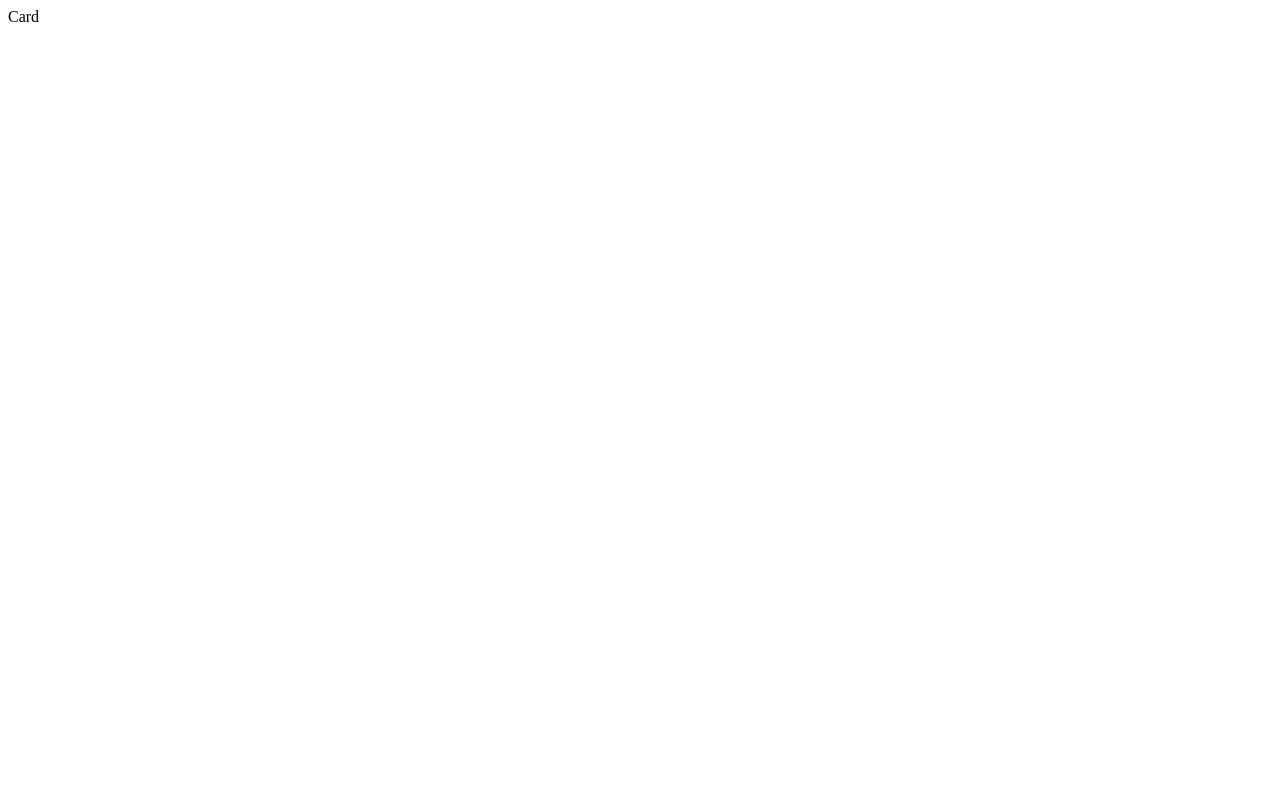
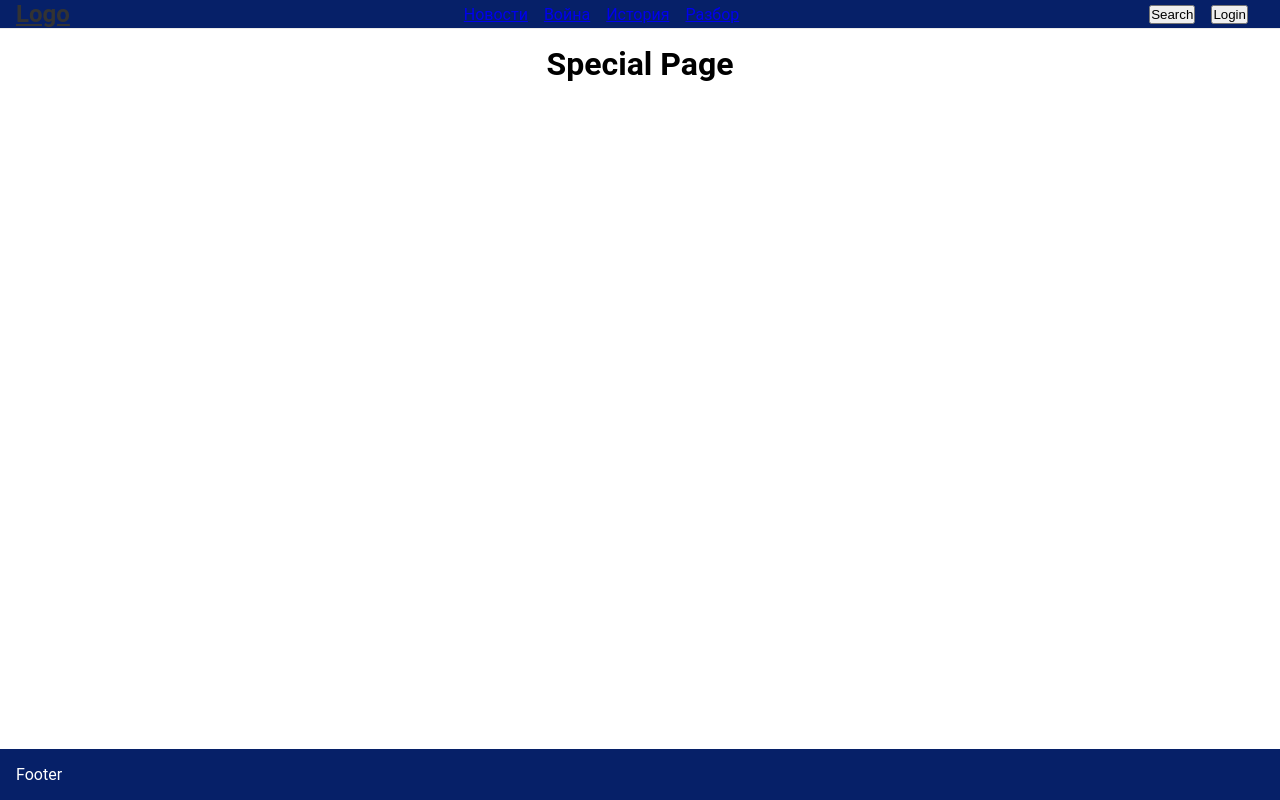
Before and after one commit to vbasoon/nuxt3-app2, a Nuxt app: page /specials in a window 1280 px wide. Built offline with nearby package versions, Linux system fonts and the light colour scheme.

Commit message:
fetch works

```diff
--- a/app.vue
+++ b/app.vue
@@ -1,5 +1,48 @@
 <template>
-  <div>
-    <Card />
+  <div class="wrapper">
+    <TheHeader />
+    <div class="main">
+      <NuxtPage />
+    </div>
+
+    <TheFooter />
   </div>
 </template>
+
+<script setup></script>
+
+<style lang="scss">
+* {
+  margin: 0;
+  padding: 0;
+  box-sizing: border-box;
+}
+
+body {
+  font-family: "Roboto", sans-serif;
+  font-size: 16px;
+  color: #fff;
+  background-color: #000;
+}
+
+h1 {
+  text-align: center;
+  font-size: 2rem;
+  font-weight: bold;
+  margin: 1rem 0;
+}
+
+.wrapper {
+  max-width: 1440px;
+  width: 100%;
+  height: 100vh;
+  margin: 0 auto;
+  display: flex;
+  flex-direction: column;
+  background-color: #fff;
+  color: #000;
+}
+.main {
+  flex: 1;
+}
+</style>
--- /dev/null
+++ b/components/TheFooter.vue
@@ -0,0 +1,13 @@
+<template>
+  <footer>Footer</footer>
+</template>
+
+<script setup></script>
+
+<style lang="scss" scoped>
+footer {
+  padding: 1rem;
+  background: #062068;
+  color: #fff;
+}
+</style>
--- /dev/null
+++ b/components/TheHeader.vue
@@ -0,0 +1,52 @@
+<template>
+  <header class="flex justify-between">
+    <a class="logo" href="/">Logo</a>
+    <nav class="navbar">
+      <nuxt-link to="/">Новости</nuxt-link>
+      <nuxt-link to="/specials">Война</nuxt-link>
+      <nuxt-link to="/articles">История</nuxt-link>
+      <nuxt-link to="/news">Разбор</nuxt-link>
+    </nav>
+    <div class="buttons">
+      <button>Search</button>
+      <button>Login</button>
+    </div>
+  </header>
+</template>
+
+<script setup></script>
+
+<style lang="scss" scoped>
+header {
+  display: flex;
+  justify-content: space-between;
+  align-items: center;
+  padding: 0 1rem;
+  background: #062068;
+  border-bottom: 1px solid #eaeaea;
+}
+
+.logo {
+  font-size: 1.5rem;
+  font-weight: bold;
+  color: #333;
+}
+
+.navbar {
+  display: flex;
+  align-items: center;
+}
+
+.navbar > * {
+  margin-right: 1rem;
+}
+
+.buttons {
+  display: flex;
+  align-items: center;
+}
+
+.buttons > * {
+  margin-right: 1rem;
+}
+</style>
--- a/nuxt.config.ts
+++ b/nuxt.config.ts
@@ -5,4 +5,5 @@ export default defineNuxtConfig({
   typescript: {
     shim: false,
   },
+  modules: ["@unocss/nuxt"],
 });
--- a/package.json
+++ b/package.json
@@ -7,6 +7,11 @@
     "preview": "nuxt preview"
   },
   "devDependencies": {
+    "@unocss/nuxt": "^0.34.1",
     "nuxt": "3.0.0-rc.3"
+  },
+  "dependencies": {
+    "node-sass": "^7.0.1",
+    "sass": "^1.52.1"
   }
 }
--- /dev/null
+++ b/pages/articles.vue
@@ -0,0 +1,13 @@
+<template>
+  <div><h1>Articles</h1></div>
+</template>
+
+<script>
+export default {
+  setup() {
+    return {};
+  },
+};
+</script>
+
+<style lang="scss" scoped></style>
--- /dev/null
+++ b/pages/index.vue
@@ -0,0 +1,49 @@
+<template>
+  <div class="home px-4">
+    <h1 class="text-center pt-3">Main Page</h1>
+    <section class="section section-news border-blue">
+      {{ news.articles }}
+    </section>
+    <section class="section section-news-hot border-blue">
+      section news-hot
+    </section>
+    <section class="section section-news border-blue">section news</section>
+    <section class="section section-hero border-blue">Hero section</section>
+    <section class="section section-news-hot border-blue">
+      section news-hot
+    </section>
+    <section class="section section-news border-blue">section stories</section>
+    <section class="section section-news-big border-blue">
+      section big images
+    </section>
+    <section class="section section-news-hot border-blue">
+      section news-hot
+    </section>
+    <section class="section section-news-big border-blue">
+      section big images
+    </section>
+    <section class="section section-news-bottom border-blue">
+      section bottom
+    </section>
+  </div>
+</template>
+
+<script setup>
+let news = [];
+
+const url =
+  "https://newsapi.org/v2/top-headlines?" +
+  "country=ua&" +
+  "apiKey=77ecb3d574ae41ddb93b7e13fdc4fba6";
+news = await fetch(url).then((r) => r.json());
+console.log(news.articles);
+</script>
+
+<style lang="scss">
+.section {
+  padding: 1rem;
+  background: #062068;
+  color: #fff;
+  margin-bottom: 1rem;
+}
+</style>
--- /dev/null
+++ b/pages/news.vue
@@ -0,0 +1,13 @@
+<template>
+  <div><h1>News</h1></div>
+</template>
+
+<script>
+export default {
+  setup() {
+    return {};
+  },
+};
+</script>
+
+<style lang="scss" scoped></style>
--- /dev/null
+++ b/pages/specials.vue
@@ -0,0 +1,7 @@
+<template>
+  <div><h1>Special Page</h1></div>
+</template>
+
+<script setup></script>
+
+<style lang="scss" scoped></style>
```
Also changed, not shown: 1 other file (tests, documents, lock files or other folders).
